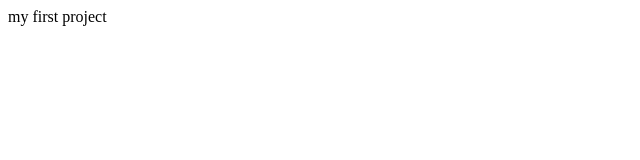
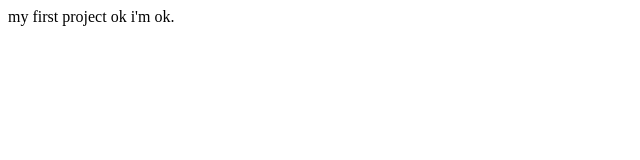
Before and after one commit to longlonglong/index, a plain HTML site: page index.html in a window 1280 px wide. Shown: the full height of the page, 0-640 px from the left. Drawn offline with Linux system fonts and the light colour scheme.

Commit message:
my first commit

```diff
--- a/index.html
+++ b/index.html
@@ -3,5 +3,6 @@
 </title>
 <body>
 my first project
+ok i'm ok.
 </body>
 </html
```
